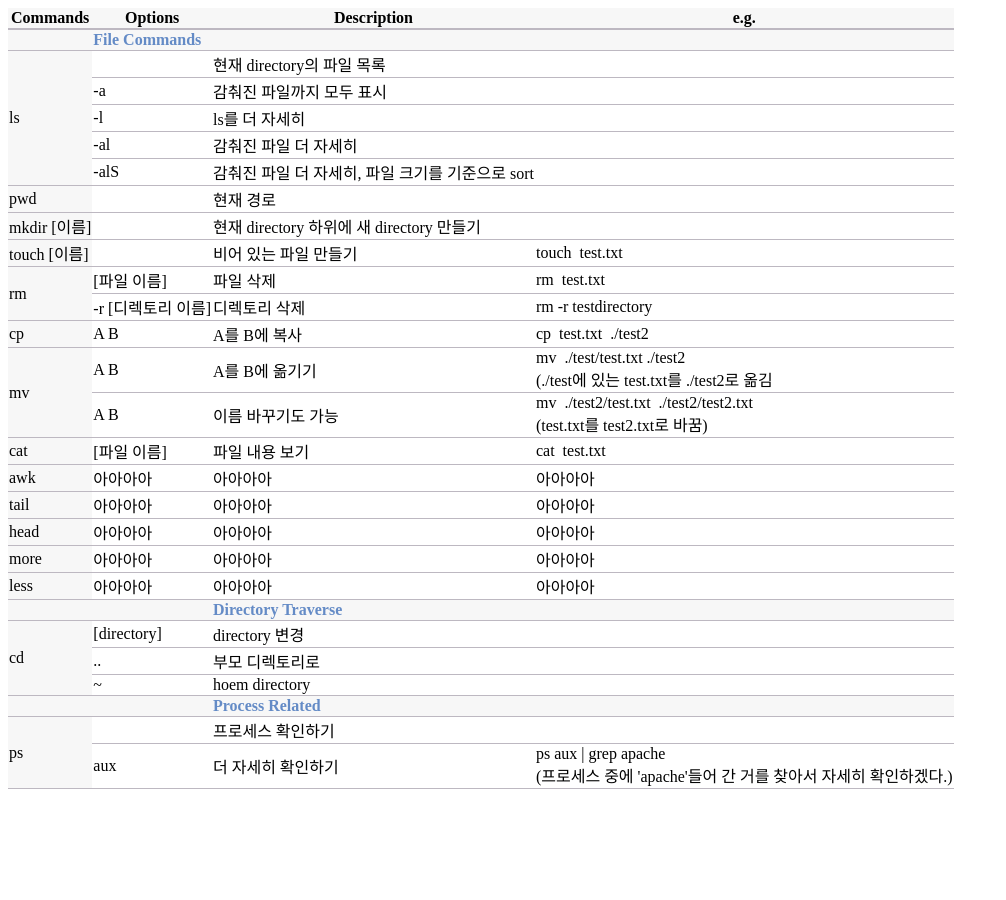
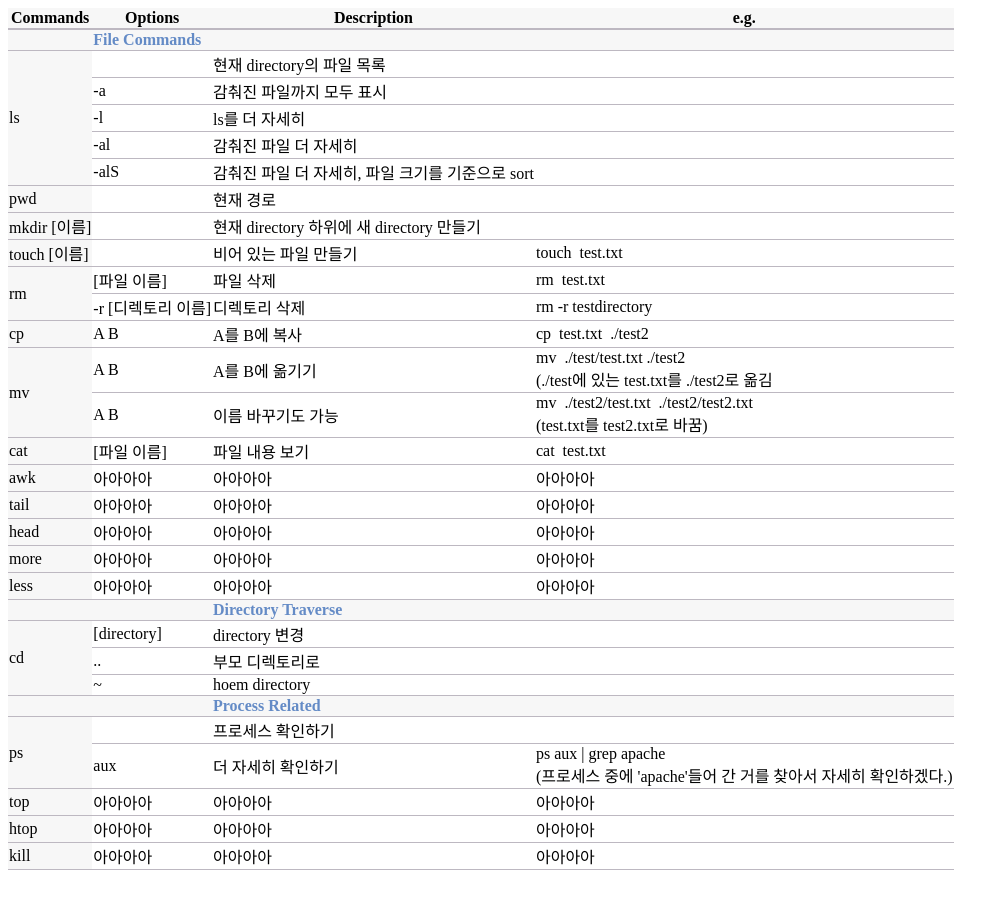
Before and after one commit to finddme/finddme.github.io, a Jekyll site: the page built from _posts/2022-01-12-Linux.md, in a window 1280 px wide. Shown: the whole page, without its empty margins (0-1006 px from the left). Built offline with Jekyll 4.4.1, drawn with Linux system fonts in a browser that asks for light colours.

Commit message:
Update 2022-01-12-Linux.md

```diff
--- a/_posts/2022-01-12-Linux.md
+++ b/_posts/2022-01-12-Linux.md
@@ -70,6 +70,9 @@
        <tr><td class="line3"> </td><td class="line3"> </td><td class="line3"><span style="color:#648BC6; font-weight: bold;">Process Related</span></td><td class="line3"> </td></tr>
        <tr><td class="line3" rowspan="2">ps</td><td class="line"> </td><td class="line">프로세스 확인하기</td><td class="line"> </td></tr>
        <tr><td class="line">aux</td><td class="line">더 자세히 확인하기</td><td class="line">ps aux &#124; grep apache <br> (프로세스 중에 'apache'들어 간 거를 찾아서 자세히 확인하겠다.)</td></tr>
+       <tr><td class="line3" rowspan="1">top</td><td class="line">아아아아</td><td class="line">아아아아</td><td class="line">아아아아</td></tr>
+       <tr><td class="line3" rowspan="1">htop</td><td class="line">아아아아</td><td class="line">아아아아</td><td class="line">아아아아</td></tr>
+       <tr><td class="line3" rowspan="1">kill</td><td class="line">아아아아</td><td class="line">아아아아</td><td class="line">아아아아</td></tr>
     </table>
  </body>
  </html>
```
